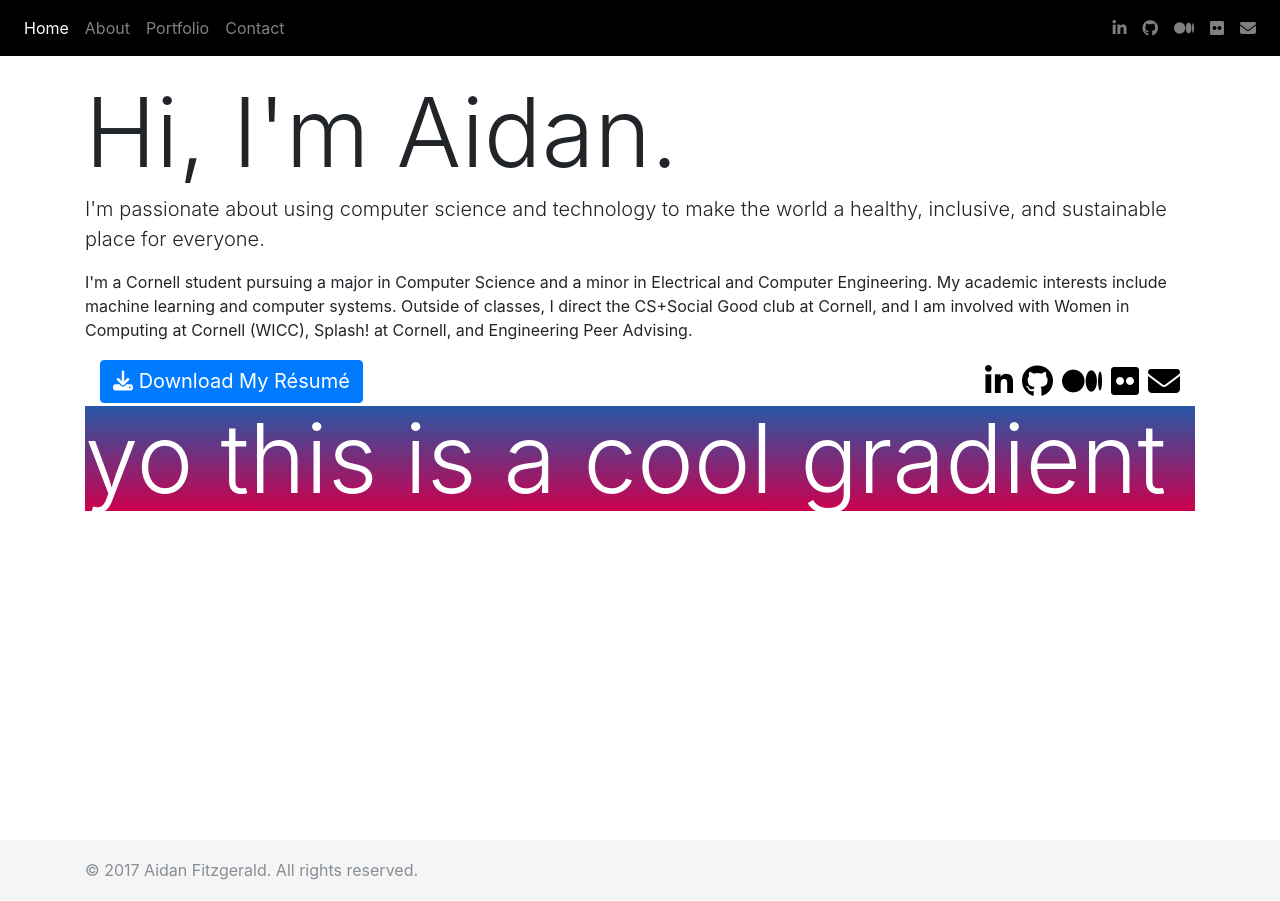
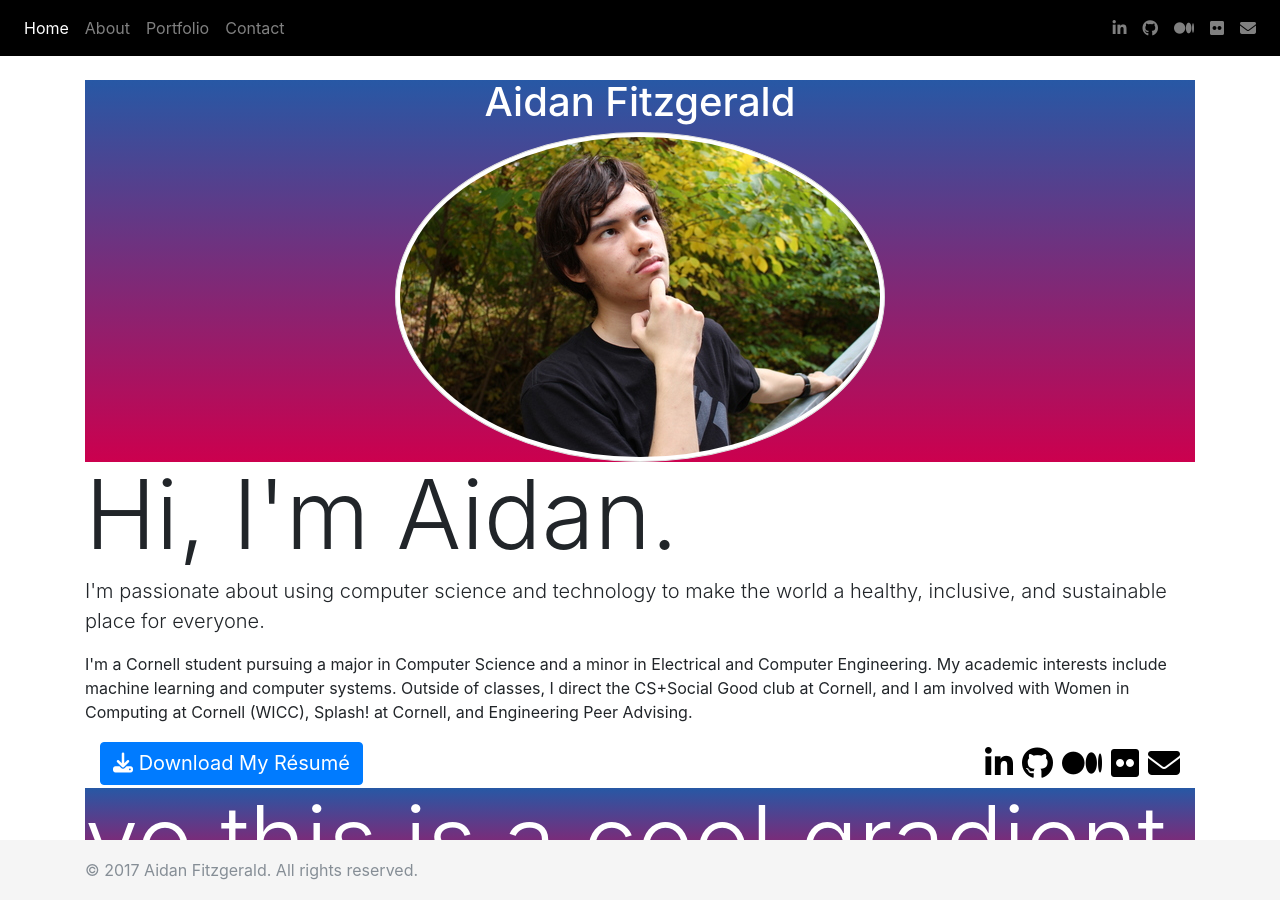
Before and after one commit to aidan-fitz/aidan-fitz.com, a Jekyll site: the page built from index.md, in a window 1280 px wide. Built offline with Jekyll 4.4.1, drawn with Linux system fonts in a browser that asks for light colours; nearby versions of some CDN libraries.

Commit message:
Make top content; delete extra images

```diff
--- a/index.md
+++ b/index.md
@@ -2,6 +2,12 @@
 layout: default
 title: Home
 ---
+
+<section id="top" class="gradient-bg">
+  <h1 class="text-center text-white">Aidan Fitzgerald</h1>
+
+  <img class="img-thumbnail rounded-circle mx-auto d-block" src="480px-portrait.jpg">
+</section>
 
 <h1 class="display-1">Hi, I'm Aidan.</h1>
 <p class="lead">I'm passionate about using computer science and technology to
```
Also changed, not shown: images/42-st.jpg (deleted), images/bg.jpg (deleted), images/overlay.png (deleted), images/pic01.jpg (deleted), images/pic02.jpg (deleted), images/pic03.jpg (deleted), images/pic04.jpg (deleted), images/pic05.jpg (deleted), images/pic06.jpg (deleted), images/pic07.jpg (deleted), images/pic08.jpg (deleted), images/pic09.jpg (deleted).
